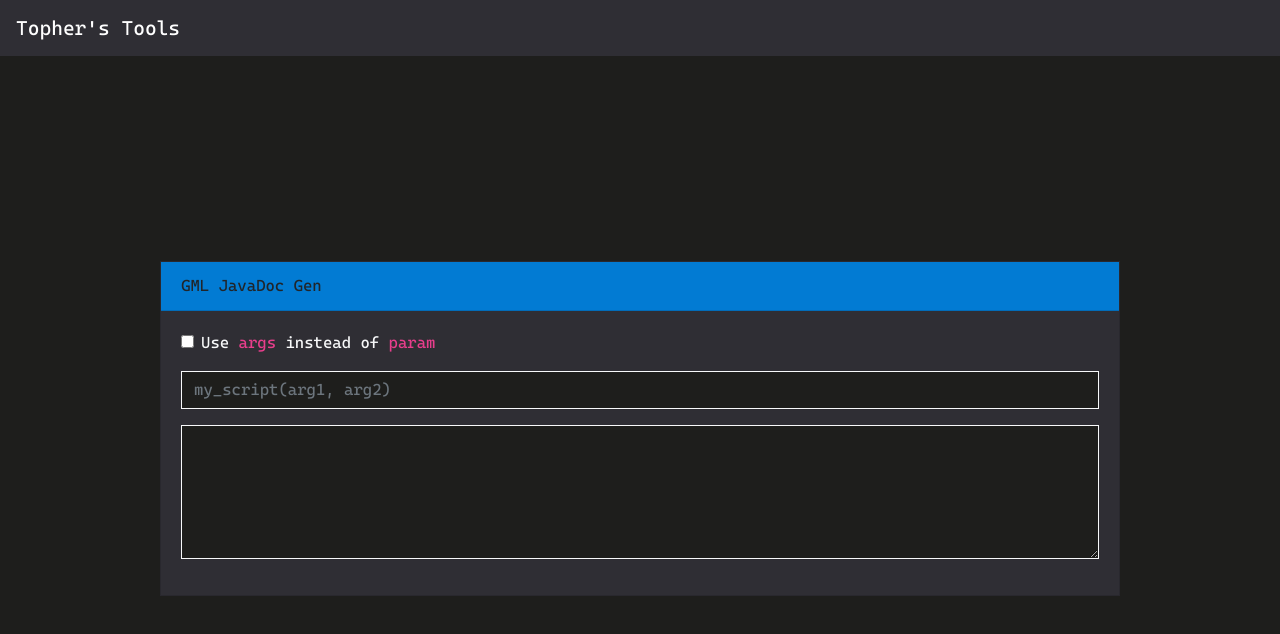
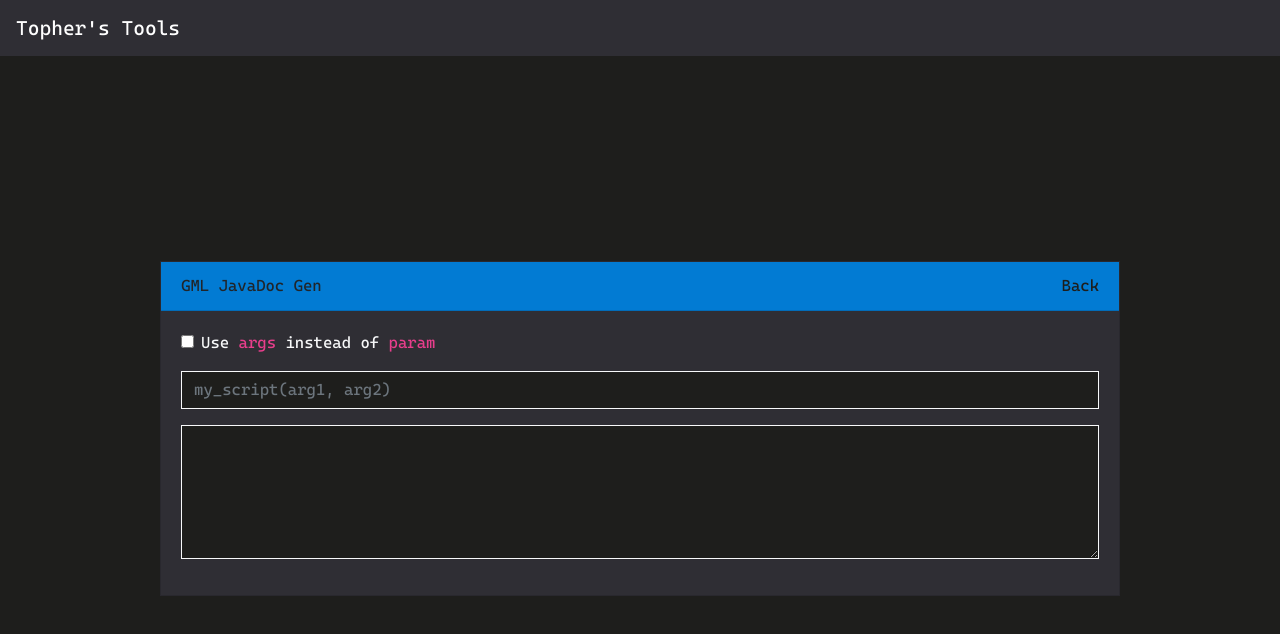
Before and after one commit to christopherwk210/tophers-tools-angular, an Angular app: page /#/gm/gml-javadoc-gen in a window 1280 px wide. Shown: the top 634 px of the page. Built offline with nearby package versions, Linux system fonts and the light colour scheme; what ngx-color-picker would draw is missing.

Commit message:
Added back buttons to each tool

```diff
--- a/src/app/components/tools/game-maker/color-picker/color-picker.component.html
+++ b/src/app/components/tools/game-maker/color-picker/color-picker.component.html
@@ -1,5 +1,8 @@
 <div class="card bg-secondary">
-  <div class="card-header bg-primary no-text">Color Picker</div>
+  <div class="card-header bg-primary no-text d-flex">
+    Color Picker
+    <a routerLink="/" class="btn-link text-dark ml-auto">Back</a>
+  </div>
   <div class="card-body bg-secondary">
     <div class="d-block d-md-flex">
       <span
--- a/src/app/components/tools/game-maker/gml-javadoc-gen/gml-javadoc-gen.component.html
+++ b/src/app/components/tools/game-maker/gml-javadoc-gen/gml-javadoc-gen.component.html
@@ -1,5 +1,8 @@
 <div class="card bg-secondary">
-  <div class="card-header bg-primary no-text">GML JavaDoc Gen</div>
+  <div class="card-header bg-primary no-text d-flex">
+    GML JavaDoc Gen
+    <a routerLink="/" class="btn-link text-dark ml-auto">Back</a>
+  </div>
   <div class="card-body bg-secondary">
     <div class="form-group form-check">
       <input type="checkbox" class="form-check-input" id="args-switch" [value]="argsSwitch" (input)="handleSwitchToggle($event)">
--- a/src/app/components/tools/math/ratios/ratios.component.html
+++ b/src/app/components/tools/math/ratios/ratios.component.html
@@ -1,5 +1,8 @@
 <div class="card bg-secondary">
-  <div class="card-header bg-primary no-text">Ratiomatic</div>
+  <div class="card-header bg-primary no-text d-flex">
+    Ratiomatic
+    <a routerLink="/" class="btn-link text-dark ml-auto">Back</a>
+  </div>
   <div class="card-body bg-secondary text-light" *ngIf="!supportsWebWorkers">
     Your browser doesn't support this tool!
   </div>
```
